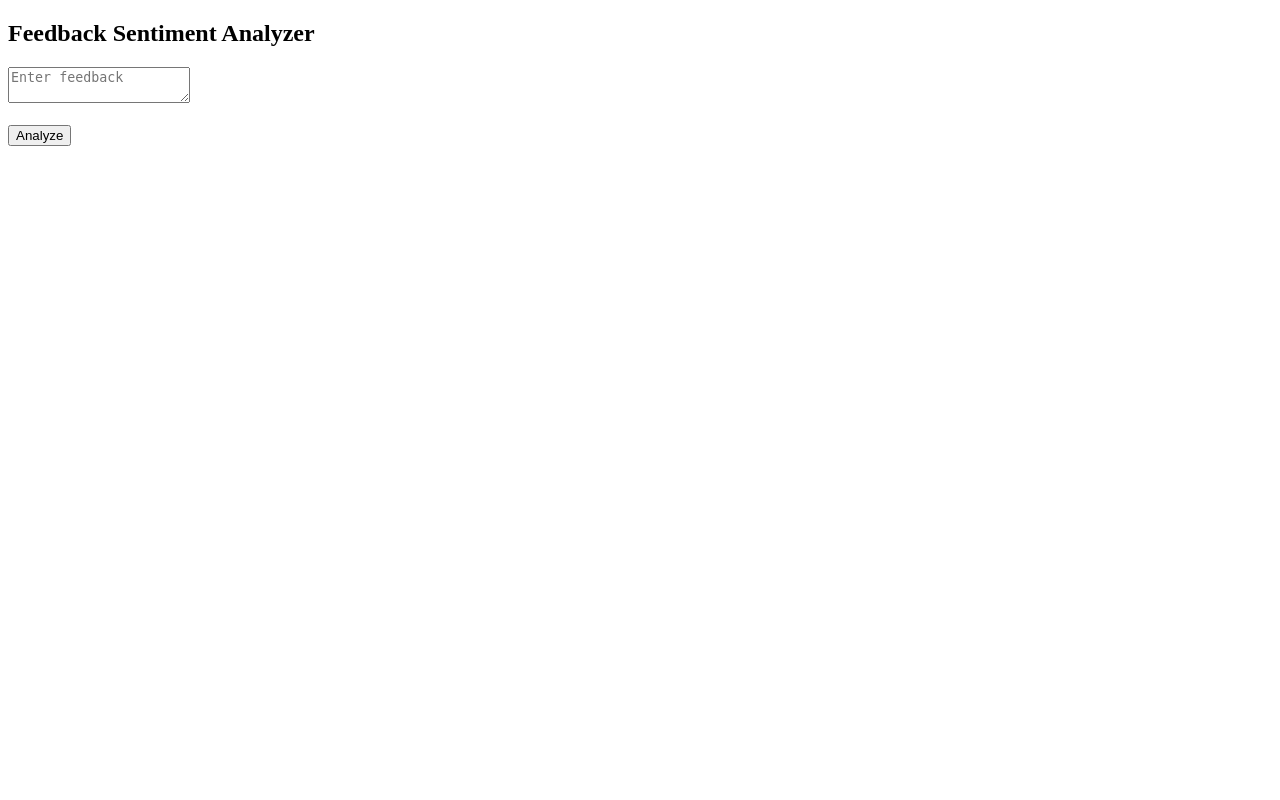
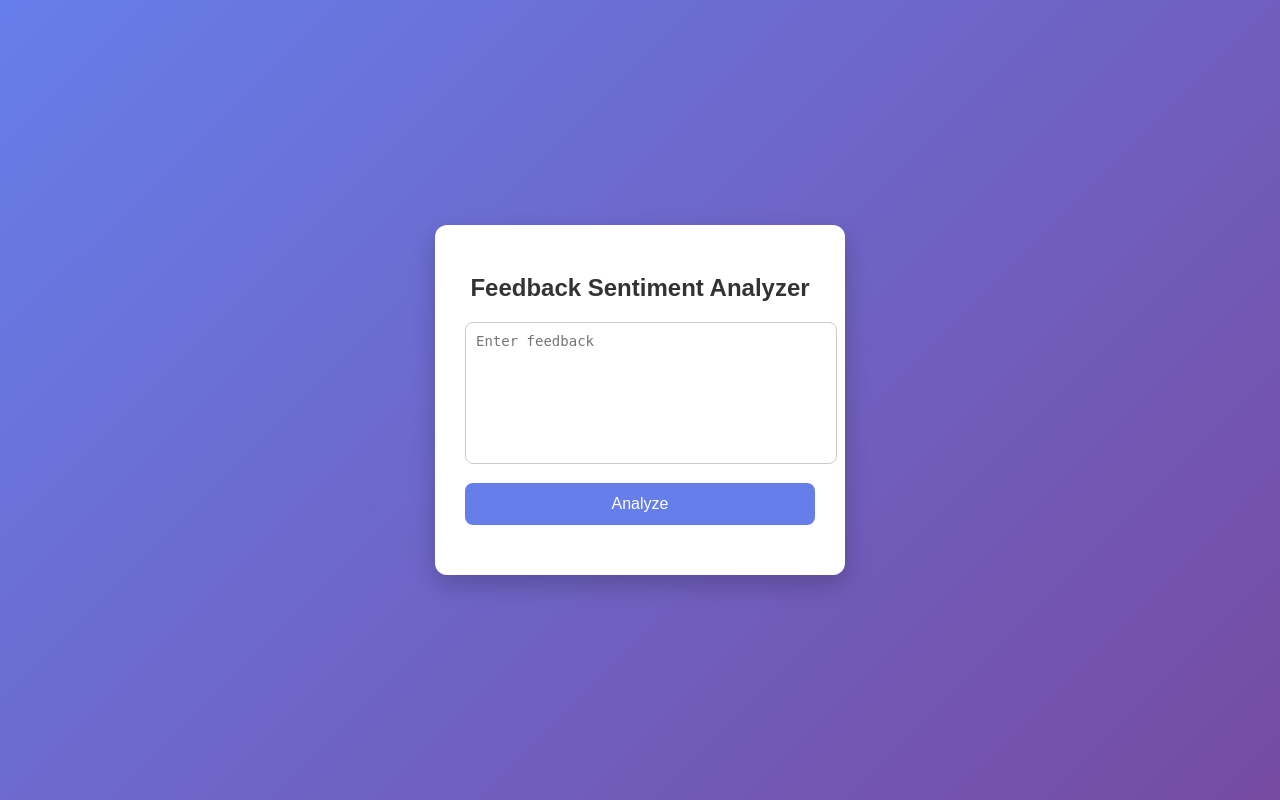
Before and after one commit to Ayesha1209s/SentientAI, a Django app: page / in a window 1280 px wide. Run offline with Django 5.2, Linux system fonts and the light colour scheme.

Commit message:
Improved UI with modern CSS

```diff
--- /dev/null
+++ b/analyzer/static/style.css
@@ -0,0 +1,56 @@
+body {
+    font-family: Arial, sans-serif;
+    background: linear-gradient(135deg, #667eea, #764ba2);
+    display: flex;
+    justify-content: center;
+    align-items: center;
+    height: 100vh;
+    margin: 0;
+}
+
+.container {
+    background: white;
+    padding: 30px;
+    border-radius: 12px;
+    box-shadow: 0 10px 25px rgba(0,0,0,0.2);
+    text-align: center;
+    width: 350px;
+}
+
+h2 {
+    margin-bottom: 20px;
+    color: #333;
+}
+
+textarea {
+    width: 100%;
+    height: 120px;
+    padding: 10px;
+    border-radius: 8px;
+    border: 1px solid #ccc;
+    resize: none;
+    font-size: 14px;
+}
+
+button {
+    margin-top: 15px;
+    width: 100%;
+    padding: 12px;
+    border: none;
+    border-radius: 8px;
+    background: #667eea;
+    color: white;
+    font-size: 16px;
+    cursor: pointer;
+    transition: 0.3s;
+}
+
+button:hover {
+    background: #5563c1;
+}
+
+#result {
+    margin-top: 20px;
+    font-weight: bold;
+    font-size: 18px;
+}
--- a/analyzer/templates/index.html
+++ b/analyzer/templates/index.html
@@ -2,17 +2,19 @@
 <html>
 <head>
     <title>Sentiment Analyzer</title>
+    <link rel="stylesheet" href="/static/style.css">
 </head>
 <body>
 
-<h2>Feedback Sentiment Analyzer</h2>
+<div class="container">
+    <h2>Feedback Sentiment Analyzer</h2>
 
-<textarea id="text" placeholder="Enter feedback"></textarea>
-<br><br>
+    <textarea id="text" placeholder="Enter feedback"></textarea>
 
-<button onclick="analyze()">Analyze</button>
+    <button onclick="analyze()">Analyze</button>
 
-<h3 id="result"></h3>
+    <h3 id="result"></h3>
+</div>
 
 <script>
 function analyze() {
```
